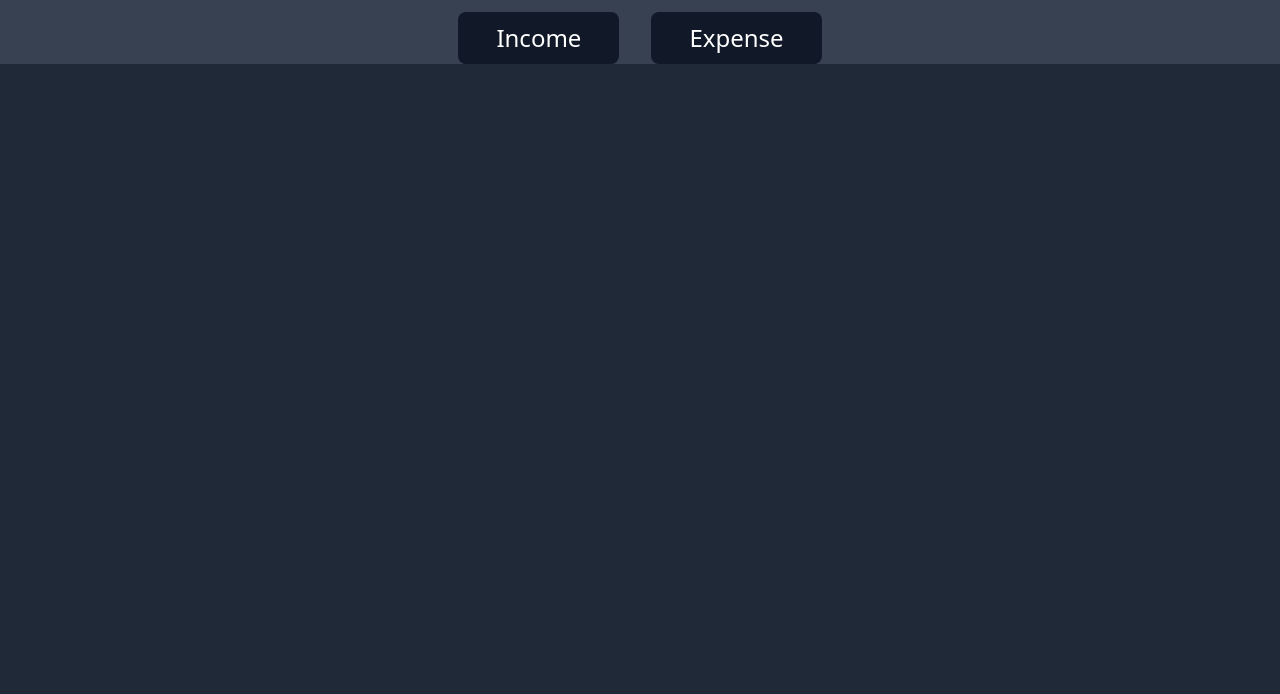
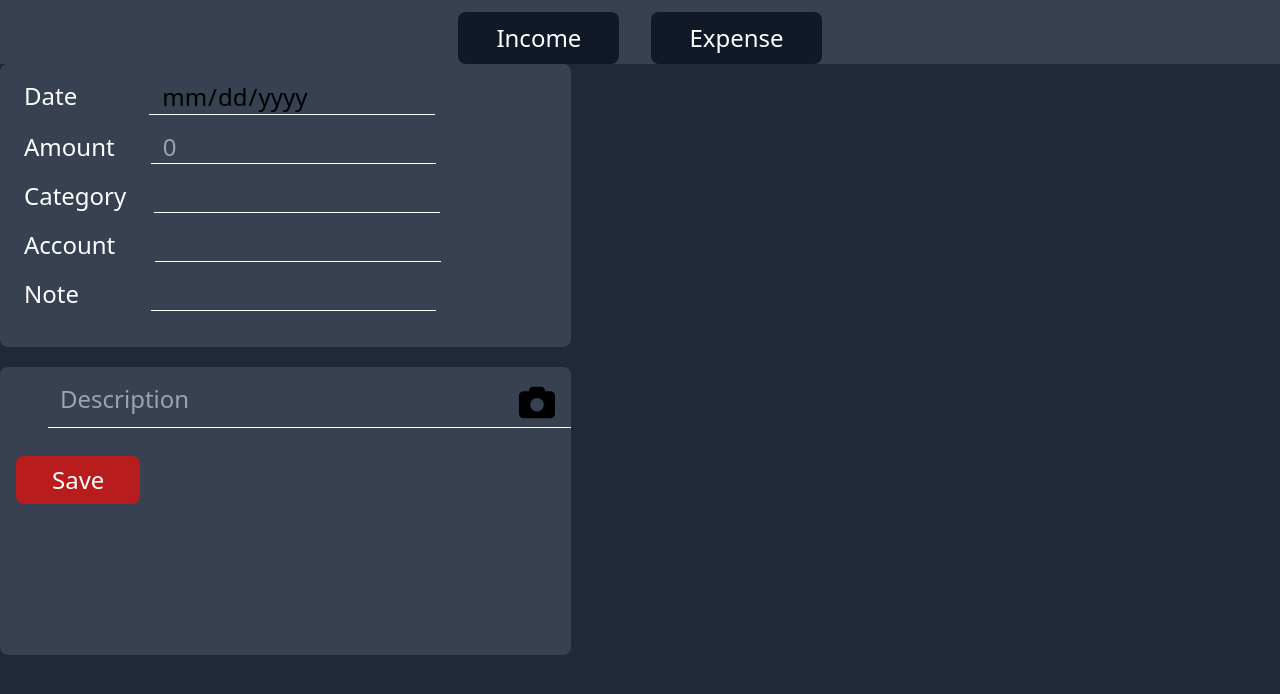
Before and after one commit to Gouriiseth/ExpensetrackerAdv, a React (Vite) app in the folder ExpenseTrackerMod/: page /header in a window 1280 px wide. Shown: the top 694 px of the page. Built offline with nearby package versions, Linux system fonts and the light colour scheme.

Commit message:
some chnages in save

```diff
--- a/ExpenseTrackerMod/src/components/Content.jsx
+++ b/ExpenseTrackerMod/src/components/Content.jsx
@@ -1,11 +1,12 @@
-import React from 'react'
+import React, { useEffect } from 'react'
 import { useState } from 'react'
 // import Header from './Header'
 import DatePicker from 'react-datepicker'
 import 'react-datepicker/dist/react-datepicker.css'
 import Category from './Category'
+import SaveBtn from './saveBtn'
 
-const Content = ({setIsAcc, setIsCat,catItem,accItem,setCatItem,setAccItem}) => {
+const Content = ({setIsAcc, setIsCat,catItem,accItem,setCatItem,setAccItem,isIncome,isExpense}) => {
 
   const [date, setDate] = useState('');
   const [amount, setAmount] = useState(null);
@@ -15,14 +16,14 @@ const Content = ({setIsAcc, setIsCat,catItem,accItem,setCatItem,setAccItem}) =>
   const [desc, setDesc] = useState('');
   const [saved, setSaved] = useState([]);
 
-
   const handleSave = () => {
     const newSave = { date, amount, category, account, note, desc };
+    if(isIncome==false && isExpense==true){
 
     if (date !== '' && amount !== 0 && category !== ' ' && account !== '') {
       setSaved([...saved, newSave])
-      console.log(saved);
     }
+  }
 
     setDate('');
     setAmount('');
@@ -34,9 +35,6 @@ const Content = ({setIsAcc, setIsCat,catItem,accItem,setCatItem,setAccItem}) =>
     setAccItem('')
 
   }
-
-
-
 
   return (
     <>
@@ -94,11 +92,9 @@ const Content = ({setIsAcc, setIsCat,catItem,accItem,setCatItem,setAccItem}) =>
             </div>
           </div>
 
-          <div className="btnn flex justify-center  ">
-            <button className="save mt-7 mx-4 rounded-lg bg-red-700 text-2xl text-white px-9 py-2 mx-4
-            " onClick={handleSave}>Save</button>
-            <button className="continue mt-7 mx-4 rounded-lg border-b border-2 border-white text-2xl text-white px-5 py-2">Continue</button>
-          </div>
+          <SaveBtn
+            saved={saved}
+          />
         </div>
       </div>
       {/* </div> */}
--- a/ExpenseTrackerMod/src/components/EditMenu.jsx
+++ b/ExpenseTrackerMod/src/components/EditMenu.jsx
@@ -28,7 +28,7 @@ const EditMenu = ({setIsEdit,setEditItem,categoryData,setCategoryData}) => {
           <div className='flex flex-col'>
         {categoryData.map((editData)=>
             <div className="flex justify-evenly ">
-            <div className="text-white px-5 py-2 cursor-pointer mb-1 w-1/2 " onClick={(e) => { setEditItem(editData); setIsEdit(false) }}>{editData}</div>
+            <div className="text-white px-5 py-2 cursor-pointer mb-1 w-1/2 " onClick={() => { setEditItem(editData); setIsEdit(false) }}>{editData}</div>
             <button className="delete w-1/2 text-white " onClick={()=>del(editData)}>delete</button>
             </div>
         )}
--- a/ExpenseTrackerMod/src/components/Header.jsx
+++ b/ExpenseTrackerMod/src/components/Header.jsx
@@ -3,8 +3,8 @@ import { useState } from 'react'
 import Wrapper from './Wrapper'
 const Header = ({saved}) => {
 
-    const [income, setIncome] = useState([])
-    const [expense, setExpense] = useState([])
+    // const [income, setIncome] = useState([])
+    // const [expense, setExpense] = useState([])
 
     const [isIncome, setIsIncome] = useState(false)
     const [isExpense, setIsExpense] = useState(false)
@@ -28,9 +28,10 @@ const Header = ({saved}) => {
         <button className='bg-gray-900 mt-3 text-white rounded-lg py-2 px-9 mx-4 border-2 border-transparent  text-2xl hover:text-green-500 hover:border-solid hover:border-2 hover:border-green-600' onClick={()=>setIsIncome(p=>p=!p)}>Income</button>
       <button className='bg-gray-900 mt-3 text-white rounded-lg py-2 px-9 mx-4 border-2 border-transparent text-2xl hover:text-red-500 hover:border-solid hover:border-2 hover:border-red-600' onClick={() => setIsExpense(q => q = !q) }>Expense</button>
     </div>
-  {isExpense && (
-    <Wrapper/>
-  )}
+    <Wrapper
+      isIncome={isIncome}
+      isExpense={isExpense}
+    />
         </div>
   </>
   )
--- /dev/null
+++ b/ExpenseTrackerMod/src/components/SaveBtn.jsx
@@ -0,0 +1,13 @@
+import React from 'react'
+import { useState } from 'react'
+const SaveBtn = ({saved}) => {
+    const [saveItem, setSaveItem] = useState('')
+
+  return (
+    <div>
+      <button className="save mt-7 mx-4 rounded-lg bg-red-700 text-2xl text-white px-9 py-2 mx-4" onClick={()=>setSaveItem(saved)}>Save</button>
+      </div>
+  )
+}
+
+export default SaveBtn
--- a/ExpenseTrackerMod/src/components/Wrapper.jsx
+++ b/ExpenseTrackerMod/src/components/Wrapper.jsx
@@ -5,7 +5,7 @@ import Category from './Category'
 import Account from './Account'
 import { useState } from 'react'
 
-const Wrapper = () => {
+const Wrapper = ({isIncome,isExpense}) => {
     const [isAcc, setIsAcc] = useState(false)
     const [isCat, setIsCat] = useState(false)
     const [catItem, setCatItem] = useState('')
@@ -44,6 +44,8 @@ const Wrapper = () => {
                     accItem={accItem}
                     setCatItem={setCatItem}
                     setAccItem={setAccItem}
+                    isIncome={isIncome}
+                    isExpense={isExpense}
                 />
                 {/* </div> */}
 
```
